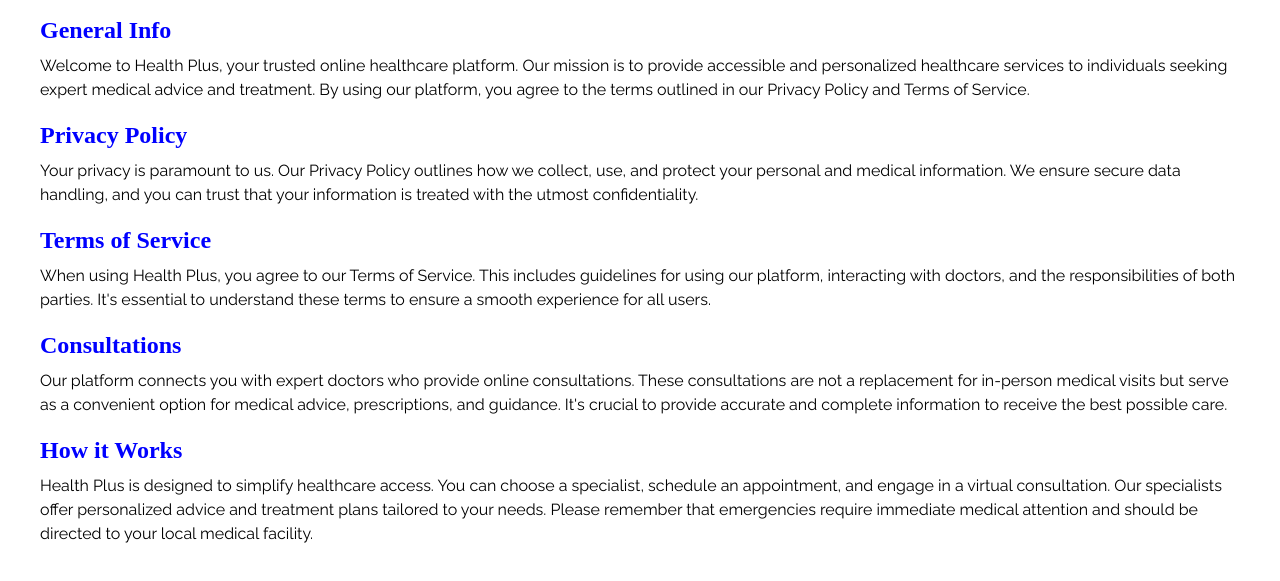
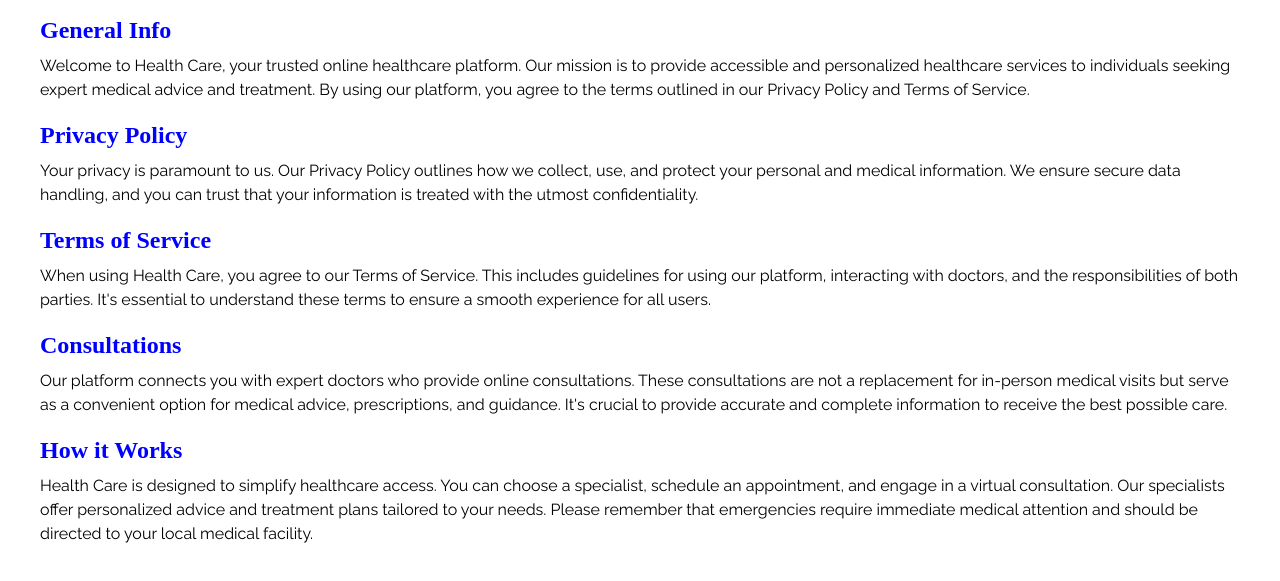
Before and after one commit to ketan-sutar/HealthCare-Frontend, a website: page legalpage.html in a window 1280 px wide. Shown: the part 75-656 px from the top of the page. Drawn offline with Linux system fonts and the light colour scheme; a web font is replaced by a local one.

Commit message:
done small changes

```diff
--- a/legalpage.html
+++ b/legalpage.html
@@ -1,10 +1,10 @@
 <!DOCTYPE html>
 <html lang="en">
   <head>
-    <meta charset="UTF-8">
-    <meta name="viewport" content="width=device-width, initial-scale=1.0">
+    <meta charset="UTF-8" />
+    <meta name="viewport" content="width=device-width, initial-scale=1.0" />
     <title>Legal</title>
-    <link rel="stylesheet" href="legal.css">
+    <link rel="stylesheet" href="legal.css" />
   </head>
   <body>
     <div class="container">
@@ -13,11 +13,11 @@
       <section class="section">
         <h2 class="section-title">General Info</h2>
         <p>
-                Welcome to Health Plus, your trusted online healthcare platform. Our
-                mission is to provide accessible and personalized healthcare
-                services to individuals seeking expert medical advice and treatment.
-                By using our platform, you agree to the terms outlined in our
-                Privacy Policy and Terms of Service.
+          Welcome to Health Care, your trusted online healthcare platform. Our
+          mission is to provide accessible and personalized healthcare services
+          to individuals seeking expert medical advice and treatment. By using
+          our platform, you agree to the terms outlined in our Privacy Policy
+          and Terms of Service.
         </p>
       </section>
 
@@ -34,10 +34,10 @@
       <section class="section">
         <h2 class="section-title">Terms of Service</h2>
         <p>
-                When using Health Plus, you agree to our Terms of Service. This
-                includes guidelines for using our platform, interacting with
-                doctors, and the responsibilities of both parties. It's essential to
-                understand these terms to ensure a smooth experience for all users.
+          When using Health Care, you agree to our Terms of Service. This
+          includes guidelines for using our platform, interacting with doctors,
+          and the responsibilities of both parties. It's essential to understand
+          these terms to ensure a smooth experience for all users.
         </p>
       </section>
 
@@ -45,25 +45,24 @@
         <h2 class="section-title">Consultations</h2>
         <p>
           Our platform connects you with expert doctors who provide online
-                consultations. These consultations are not a replacement for
-                in-person medical visits but serve as a convenient option for
-                medical advice, prescriptions, and guidance. It's crucial to provide
-                accurate and complete information to receive the best possible care.
+          consultations. These consultations are not a replacement for in-person
+          medical visits but serve as a convenient option for medical advice,
+          prescriptions, and guidance. It's crucial to provide accurate and
+          complete information to receive the best possible care.
         </p>
       </section>
 
       <section class="section">
         <h2 class="section-title">How it Works</h2>
         <p>
-                Health Plus is designed to simplify healthcare access. You can
-                choose a specialist, schedule an appointment, and engage in a
-                virtual consultation. Our specialists offer personalized advice and
-                treatment plans tailored to your needs. Please remember that
-                emergencies require immediate medical attention and should be
-                directed to your local medical facility.
+          Health Care is designed to simplify healthcare access. You can choose
+          a specialist, schedule an appointment, and engage in a virtual
+          consultation. Our specialists offer personalized advice and treatment
+          plans tailored to your needs. Please remember that emergencies require
+          immediate medical attention and should be directed to your local
+          medical facility.
         </p>
       </section>
     </div>
-
   </body>
 </html>
```
Lines whose indentation alone changed are shown as unchanged.
